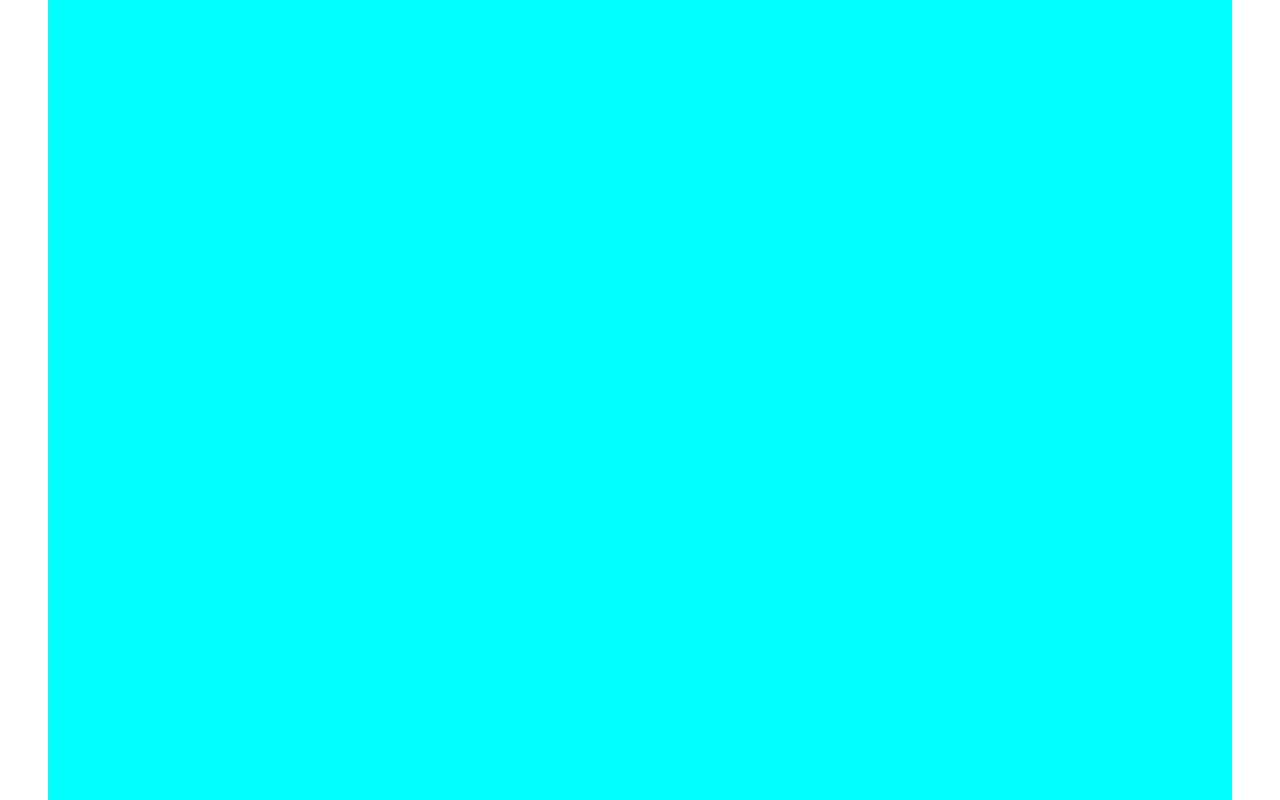
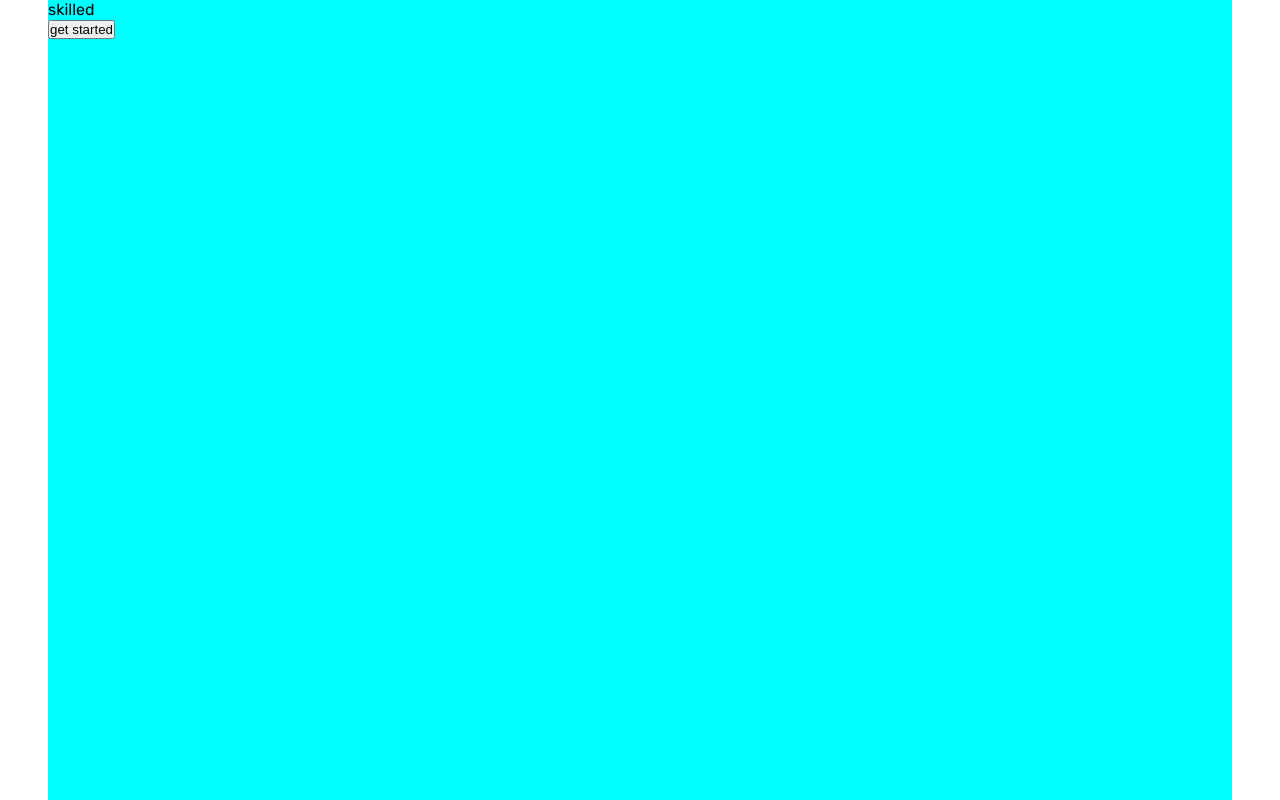
Before and after one commit to Yescii/skilled-elearning, a React (Create React App) app: page / in a window 1280 px wide. Built offline with nearby package versions, Linux system fonts and the light colour scheme.

Commit message:
added a header section

```diff
--- a/src/App.js
+++ b/src/App.js
@@ -3,7 +3,12 @@ import "./App.css";
 function App() {
   return (
     <div className="App">
-      <div className="site"></div>
+      <div className="site">
+        <section className="header">
+          <p>skilled</p>
+          <button>get started</button>
+        </section>
+      </div>
     </div>
   );
 }
```
